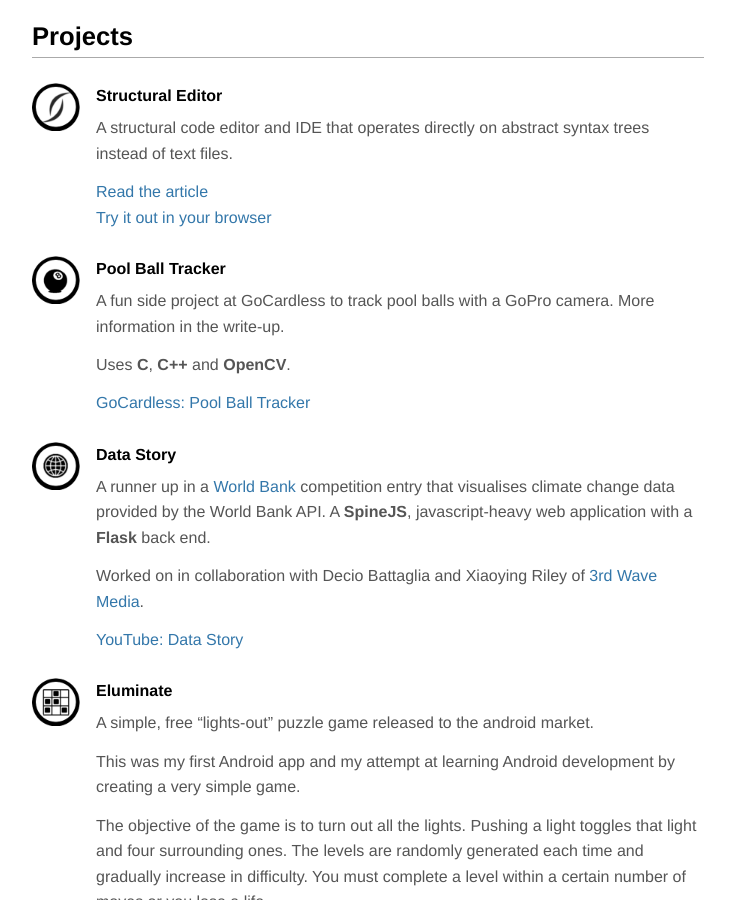
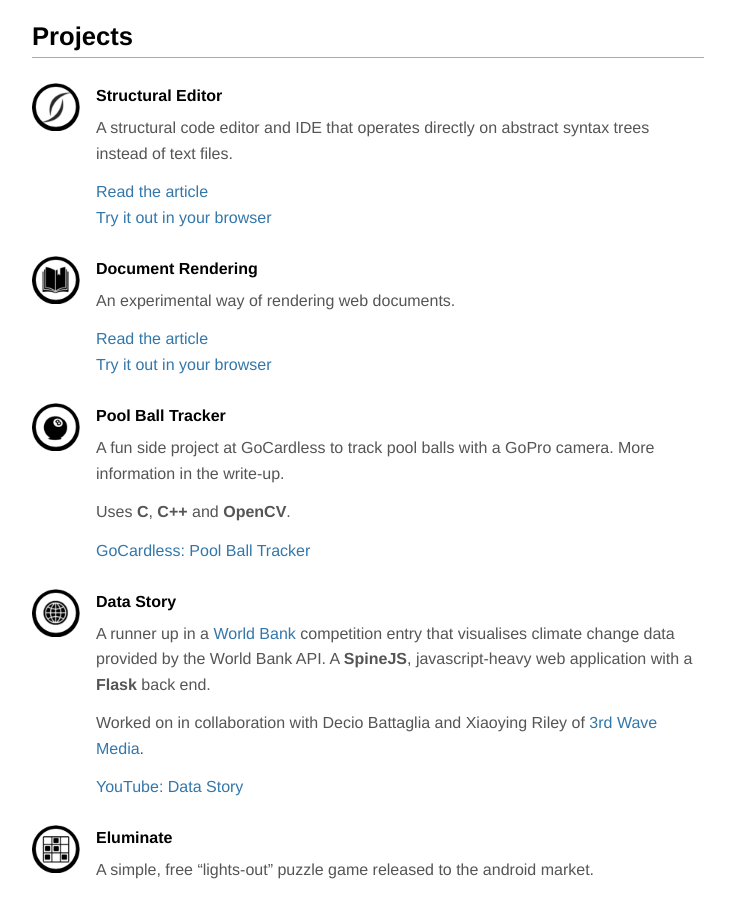
Before and after one commit to KMahoney/kmahoney.github.io, a Jekyll site: the page built from index.html, in a window 1280 px wide and 900 px high, scrolled down 872 px. Shown: the whole window, without its empty margins (272-1007 px from the left). Built offline with Jekyll 4.4.1, drawn with Linux system fonts in a browser that asks for light colours.

Commit message:
document project

```diff
--- a/index.html
+++ b/index.html
@@ -44,6 +44,20 @@ description: Personal homepage of Kevin Mahoney
       <ul>
         <li><a href="/articles/structural-editor-prototype/">Read the article</a></li>
         <li><a href="http://sediment.io/">Try it out in your browser</a></li>
+      </ul>
+    </div>
+  </article>
+
+  <article class="project">
+    <img src="img/projects/doc_circle.png" alt="Document Rendering" />
+    <h3>Document Rendering</h3>
+    <div class="description">
+      <p>
+        An experimental way of rendering web documents.
+      </p>
+      <ul>
+        <li><a href="/articles/modern-web-documents/">Read the article</a></li>
+        <li><a href="/document-experiment/">Try it out in your browser</a></li>
       </ul>
     </div>
   </article>
```
Also changed, not shown: img/projects/doc_circle.png (added).
